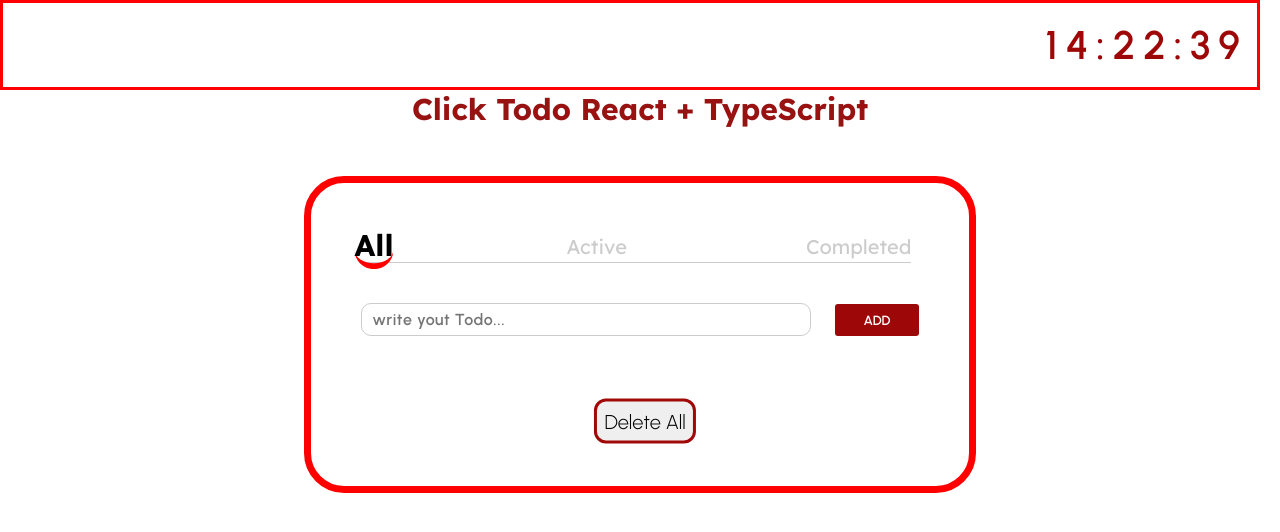
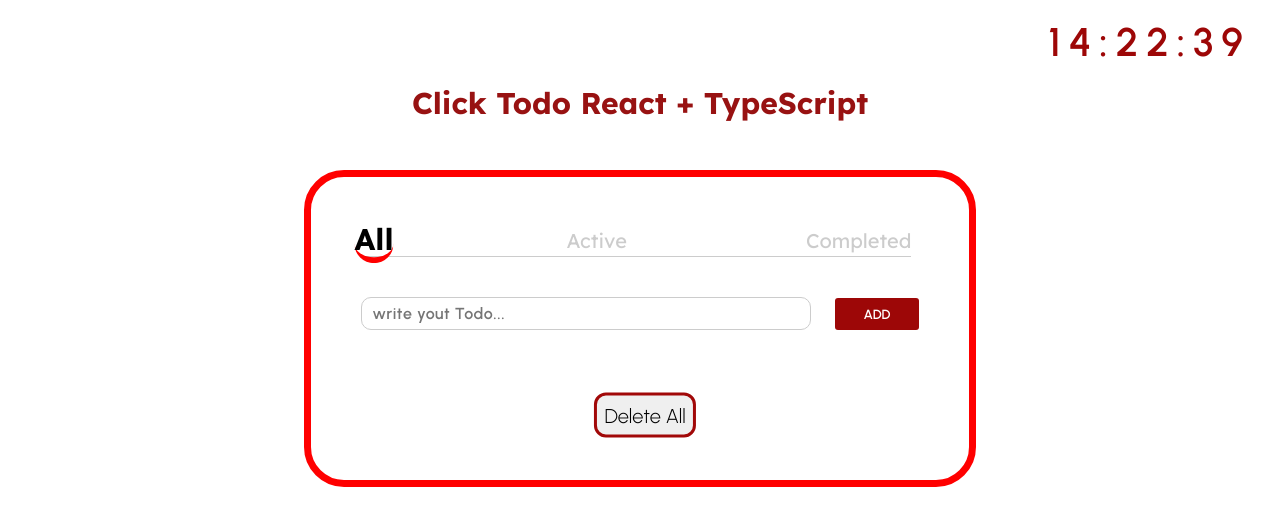
Before and after one commit to KashyapAmanSingh/Todo_Ts, a React (Vite) app: page / in a window 1280 px wide. Shown: the top 532 px of the page. Built offline with nearby package versions, Linux system fonts and the light colour scheme.

Commit message:
Style- Border Removed

```diff
--- a/src/index.css
+++ b/src/index.css
@@ -193,7 +193,6 @@ label{
 }
 
 #Clock_component{
-    border: 3px solid red ;
     padding-right: 3rem;
     display:flex ;
     justify-content: end;
```
